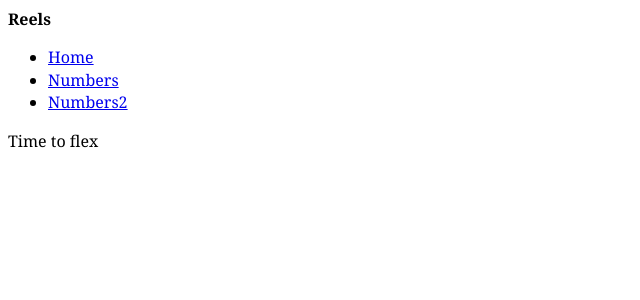
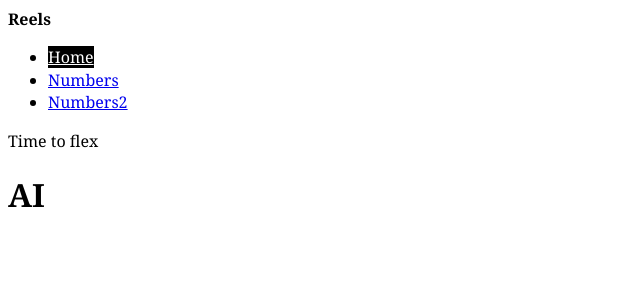
Before and after one commit to piolabsreel/piolabsreel-website, a Jekyll site: the page built from index.html, in a window 1280 px wide. Shown: the top 300 px of the page, without its empty margins (0-640 px from the left). Built offline with Jekyll 4.4.1, drawn with Linux system fonts in a browser that asks for light colours; Markdown is read by kramdown in place of the engine named in the settings.

Commit message:
fixed bg
fixed bg

```diff
--- a/_includes/nav.html
+++ b/_includes/nav.html
@@ -1,6 +1,6 @@
 <nav>
   <ul>
-    <li><a href="{{site.baseurl}}/index.html" class="{% if page.url == '/index.html' %}current{% endif %}">Home</a></li>
+    <li><a href="{{site.baseurl}}/index.html" class="{% if page.url == '/' %}current{% endif %}">Home</a></li>
     <li><a href="{{site.baseurl}}/numbers.html" class="{% if page.url == '/numbers.html' %}current{% endif %}">Numbers</a></li>
     <li><a href="{{site.baseurl}}/numbers2.html" class="{% if page.url == '/numbers2.html' %}current{% endif %}">Numbers2</a></li>
   </ul>
--- a/index.html
+++ b/index.html
@@ -2,3 +2,4 @@
 layout: default
 ---
     <p>Time to flex</p>
+<h1>AI</h1>
```
